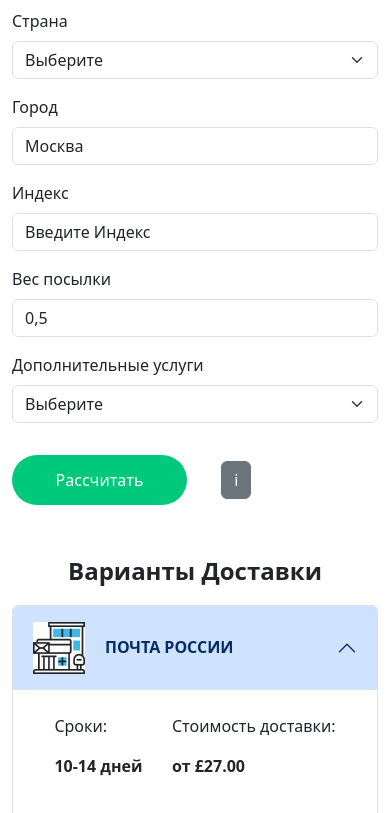
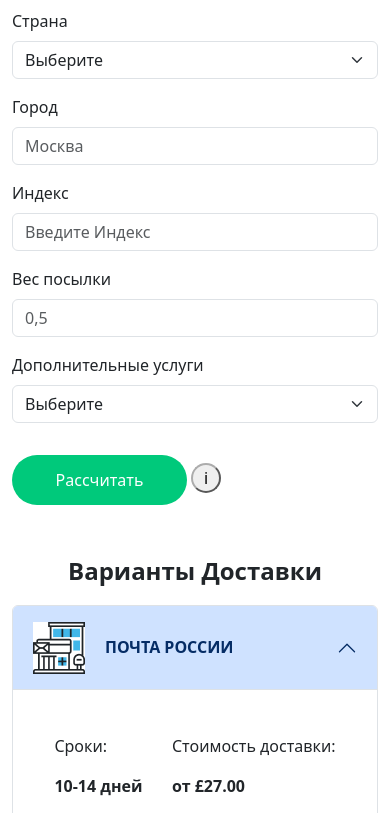
Before and after one commit to sobxk3n/okeypost, a plain HTML site: page index.html in a window 390 px wide. Shown: the part 620-1433 px from the top of the page. Drawn offline with nearby package versions, Linux system fonts and the light colour scheme.

Commit message:
Add files via upload

```diff
--- a/index.html
+++ b/index.html
@@ -83,20 +83,20 @@
             </div>
             <div class="col-md-2">
               <label for="validationCustom02" class="form-label">Город</label>
-              <input type="text" class="form-control" id="validationCustom02" value="Москва" required>
+              <input type="text" class="form-control" id="validationCustom02" placeholder="Москва" required>
 
             </div>
             <div class="col-md-2">
 
               <label for="validationCustomUsername" class="form-label">Индекс</label>
-                <input type="text" class="form-control" id="validationCustomUsername" aria-describedby="inputGroupPrepend" value="Введите Индекс" required>
+                <input type="text" class="form-control" id="validationCustomUsername" aria-describedby="inputGroupPrepend" placeholder="Введите Индекс" required>
                 <div class="invalid-feedback">
                   Please choose a username.
                 </div>
             </div>
             <div class="col-md-2">
               <label for="validationCustom03" class="form-label">Вес посылки</label>
-              <input type="text" class="form-control" id="validationCustom03" value="0,5" required>
+              <input type="text" class="form-control" id="validationCustom03" placeholder="0,5" required>
               <div class="invalid-feedback">
                 Please provide a valid city.
               </div>
@@ -116,13 +116,13 @@
             </div>
             <div class="col-12">
               <button class="btn btn-success" type="submit">Рассчитать</button>
-              <button type="button" style="margin-left: 30px;" class="btn btn-secondary" data-bs-toggle="tooltip" data-bs-placement="rig" data-bs-title="Возврат средств происхоидт через поддержку">
-                i
-              </button>
+
+              <span class="tt" data-bs-placement="right" title="Рассчитывается приблизительная стоимость, узнать точную можно порконсультировавшись.">
+                <button type="button" class="btn-secondary" style="width: 30px; height: 30px; border-radius: 20px; border-color:rgb(172, 172, 172);">i</button>
+              </span>
 
             </div>
           </form>
-
     </div>
 
     <div class="container mt-5">
@@ -249,6 +249,11 @@
         </div>
       </div>
     </div>
+    <script>
+      const tooltipTriggerList = document.querySelectorAll('.tt')
+      tooltips.forEach(t => {new bootstrap.Tooltip(t)
+      })
+    </script>
     <script src="https://cdn.jsdelivr.net/npm/@popperjs/core@2.11.8/dist/umd/popper.min.js" integrity="sha384-I7E8VVD/ismYTF4hNIPjVp/Zjvgyol6VFvRkX/vR+Vc4jQkC+hVqc2pM8ODewa9r" crossorigin="anonymous"></script>
     <script src="https://cdn.jsdelivr.net/npm/bootstrap@5.3.2/dist/js/bootstrap.min.js" integrity="sha384-BBtl+eGJRgqQAUMxJ7pMwbEyER4l1g+O15P+16Ep7Q9Q+zqX6gSbd85u4mG4QzX+" crossorigin="anonymous"></script>
 </body>
--- a/style.css
+++ b/style.css
@@ -85,6 +85,11 @@
 
 }
 @media only screen and (min-width: 425px) and (max-width: 767px){
+    .d-flex .flex-column{
+        margin-top: 20px !important;
+    }
+
+
     .row>* {
         flex-shrink: 0 !important;
         width: 100% !important;
@@ -130,6 +135,9 @@
     }
 }
 @media only screen and (min-width: 375px) and (max-width: 424px){
+    .d-flex .flex-column{
+        margin-top: 20px !important;
+    }
     .row>* {
         flex-shrink: 0 !important;
         width: 100% !important;
@@ -175,6 +183,9 @@
     }
 }
 @media only screen and (min-width: 320px) and (max-width: 374px){
+    .d-flex .flex-column{
+        margin-top: 20px !important;
+    }
     .row>* {
         flex-shrink: 0 !important;
         width: 100% !important;
```
